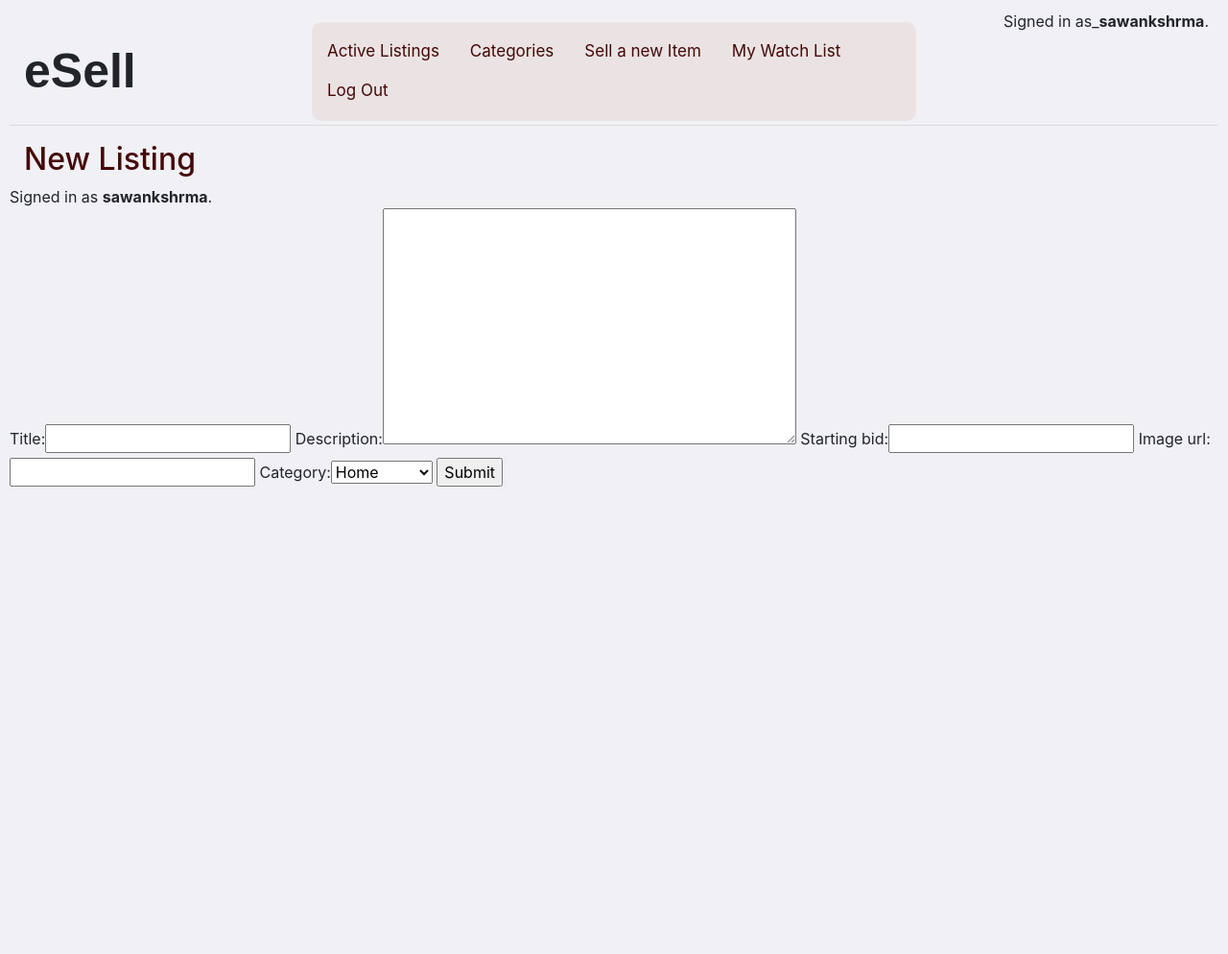
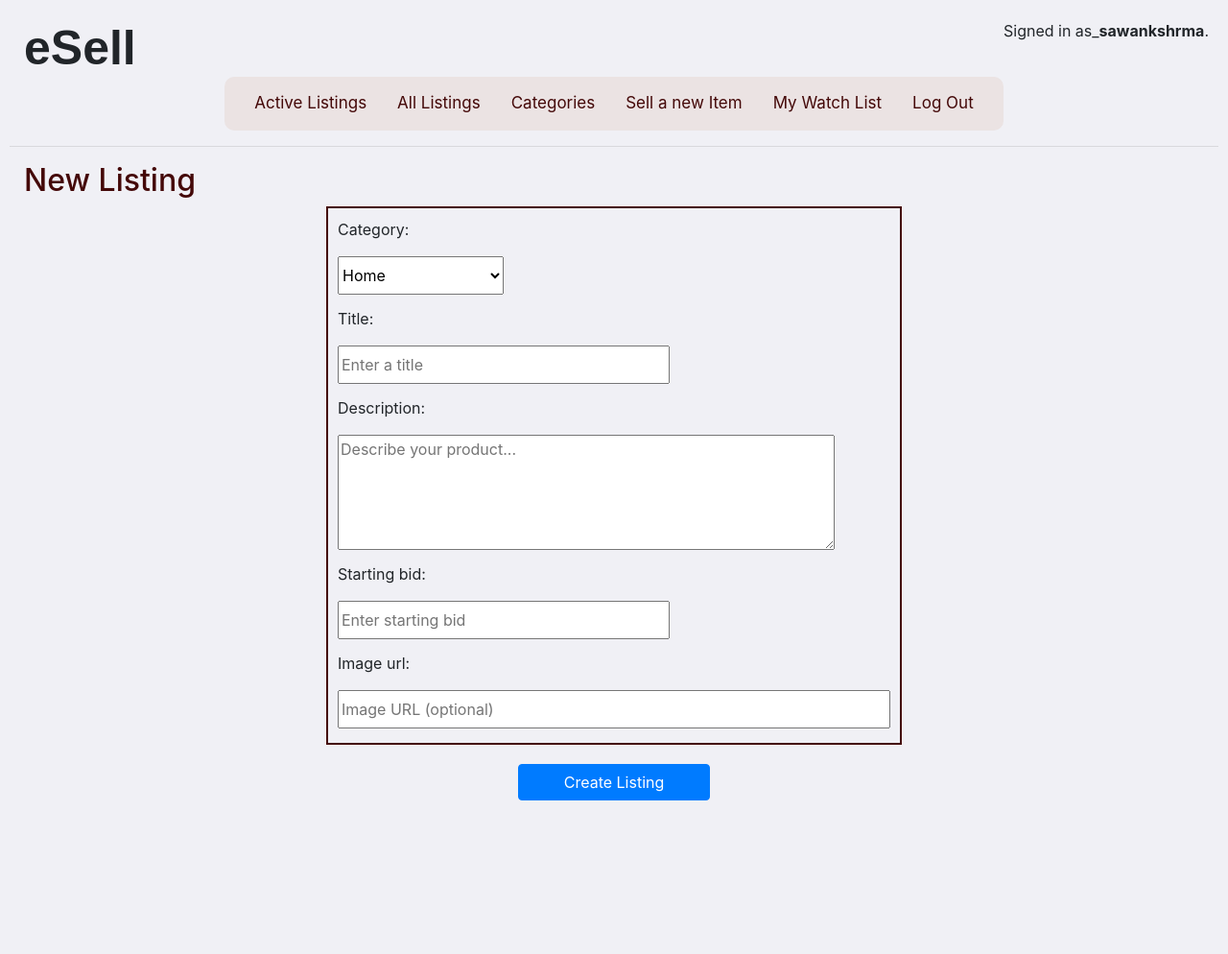
Before and after one commit to sawankshrma/eSell, a Django app: page /newlisting/ in a window 1280 px wide. Shown: the whole page at 96% size. Before the commit the page ends 507 px from the top, so only its background shows below. Run offline with Django 3.2, Linux system fonts and the light colour scheme; a user stored in the database is signed in; some libraries are stand-ins or nearby versions.

Commit message:
feat: All Listings page + some CSS change

```diff
--- a/auctions/forms.py
+++ b/auctions/forms.py
@@ -4,4 +4,32 @@ from .models import Listing
 class ListingForm(forms.ModelForm):
     class Meta:
         model = Listing
-        fields = ['title', 'description', 'starting_bid', 'image_url', 'category']
+        fields = ['category', 'title', 'description', 'starting_bid', 'image_url']
+        widgets = {
+            'title': forms.TextInput(attrs={
+                'class': 'form-control-1',
+                'placeholder': 'Enter a title',
+                'style': 'width: 60%; height: 40px; margin-bottom: 5px; margin-top: 0px;'
+
+            }),
+            'description': forms.Textarea(attrs={
+                'class': 'form-control-1',
+                'rows': 4,
+                'placeholder': 'Describe your product...',
+                'style': 'width: 90%; height: 120px; margin-bottom: 5px; margin-top: 0px;'
+            }),
+            'starting_bid': forms.NumberInput(attrs={
+                'class': 'form-control-1',
+                'placeholder': 'Enter starting bid',
+                'style': 'width: 60%;  height: 40px; margin-bottom: 5px; margin-top: 0px;'
+            }),
+            'image_url': forms.URLInput(attrs={
+                'class': 'form-control-1',
+                'placeholder': 'Image URL (optional)',
+                'style': 'width: 100%;  height: 40px; margin-bottom: 5px; margin-top: 0px;'
+            }),
+            'category': forms.Select(attrs={
+                'class': 'form-control-1',
+                'style': 'width: 30%;  height: 40px; margin-bottom: 5px; margin-top: 0px;'
+            }),
+        }
--- a/auctions/models.py
+++ b/auctions/models.py
@@ -17,6 +17,7 @@ class Listing(models.Model):
     title = models.CharField(max_length=100)
     description = models.TextField(max_length=500)
     starting_bid = models.DecimalField(max_digits=10, decimal_places=2)
+    current_bid = models.DecimalField(max_digits=10, decimal_places=2, null=True, blank=True)
     image_url = models.URLField(blank=True, null=True)
     category = models.CharField(max_length=2, choices=CATEGORY_CHOICES, default='HM')
 
--- a/auctions/static/auctions/styles.css
+++ b/auctions/static/auctions/styles.css
@@ -12,6 +12,39 @@ h1 {
 h2 {
     margin-left: 15px;
     color: rgb(68, 8, 8);
+}
+
+.form-group-1 {
+    max-width : 600px;
+    width : 90%;
+    display: flex;
+    flex-direction: column;
+    align-items: flex-start;
+    gap: 8px;
+    border: solid 2px rgb(68, 8, 8);
+    padding: 10px;
+}
+
+
+.wrapper-1{
+    display: flex;
+    margin-bottom:20px;
+    flex-wrap: wrap;
+    width : 100%;
+    justify-content: center;
+}
+
+
+.new-listing-msg, #btn-wrapper{
+    text-align: center;
+    display: flex;
+    justify-content: center;
+    width :100%;
+    margin-bottom: 150px;
+}
+#newlisting-btn{
+    align-items: center;
+    width: 200px;
 }
 
 .nav-link {
@@ -119,24 +152,26 @@ h2 {
     margin-right: 10px;
 }
 
+.extras-wrapper{
+    display: flex;
+    justify-content: center;
+    width : 100%
+}
 .extras_1 {
-    position: absolute;
-    left: 50%;
-    transform: translateX(-50%);
+    display: inline-flex;
+    justify-content: center;
     background-color: #ebe3e3;
-    padding: 10px 0;
+    padding: 7px 15px;
     border-radius: 10px;
-    display: flex;
-    gap: 5px;
     font-size: 17px;
-    color: white;
 }
 
+
 .title_block {
-    position: relative;
+    padding-top:10px;
     display: flex;
-    align-items: center;
-    height: 80px;
+    justify-content: space-between;
+    height: auto;
 }
 
 
@@ -182,9 +217,9 @@ s
     font-size: 14px;
 }
 .available {
-    color: rgb(190, 131, 168);
+    color: rgb(53, 111, 109);
 }
 
 .not-available {
-    color: rgb(213, 104, 104);
+    color: rgb(177, 8, 8);
 }
--- a/auctions/templates/auctions/layout.html
+++ b/auctions/templates/auctions/layout.html
@@ -9,22 +9,28 @@
     </head>
     <body>
 
-       <div class = "login_status">
+
+
+         <div class = "title_block">
+               <h1> <strong> eSell</strong></h1>
+               <div class = "login_status">
                 {% if user.is_authenticated %}
                     Signed in as_  <strong>{{  user.username }}</strong>.
                 {% else %}
                     Not signed in!
                 {% endif %}
         </div>
-
-         <div class = "title_block">
-               <h1> <strong> eSell</strong></h1>
+        </div>
+        <div class = extras-wrapper>
                <div class = "extras_1">
         <div class = "extras">
             <ul class="nav">
 
                 <li class="nav-item">
                     <a class="nav-link" href="{% url 'index' %}">Active Listings</a>
+                </li>
+                <li class="nav-item">
+                    <a class="nav-link" href="{% url 'all' %}">All Listings</a>
                 </li>
                  <li class="nav-item">
                     <!-- again url -->
@@ -61,6 +67,7 @@
         </div>
 
 
+
         <hr>
         {% block body %}
         {% endblock %}
--- a/auctions/templates/auctions/login.html
+++ b/auctions/templates/auctions/login.html
@@ -3,7 +3,7 @@
 {% block body %}
 <div class="login-wrapper">
     <div class="login-container">
-        <h2 class="login-heading">Login</h2>
+        <h3 class="login-heading">LogIn</h3>
         <div class="spacer-small"></div>
 
         {% if message %}
--- a/auctions/templates/auctions/newListing.html
+++ b/auctions/templates/auctions/newListing.html
@@ -6,14 +6,38 @@
     <h2>New Listing</h2>
 
     {% if user.is_authenticated %}
-                Signed in as <strong>{{ user.username }}</strong>.
-                <form action = "{% url 'newlisting' %}", method = "post">
-                  {% csrf_token %}
-                  {{ form1 }}
-                  <input type="submit">
-               </form>
-            {% else %}
-                Not signed in. Please sign in to add a new product.
-            {% endif %}
+        <!-- <div class="new-listing-msg">
+            Signed in as_ <strong>{{ user.username }}</strong>.
+        </div> -->
 
+        <form action="{% url 'newlisting' %}" method="post">
+            <div class = "wrapper-1">
+            <div class="form-group-1">
+            {% csrf_token %}
+
+            {% for field in form1 %}
+
+
+                    {{ field.label_tag }}
+                    {{ field }}
+                    {{ field.errors }}
+
+
+            {% endfor %}
+
+
+
+            </div>
+            </div>
+            <div id="btn-wrapper">
+                <input id="newlisting-btn" class="btn btn-primary login-button" type="submit" value="Create Listing">
+            </div>
+        </form>
+        </div>
+
+    {% else %}
+        <div class="new-listing-msg">
+            Not signed in. Please sign in to add a new product.
+        </div>
+    {% endif %}
 {% endblock %}
--- a/auctions/templates/auctions/register.html
+++ b/auctions/templates/auctions/register.html
@@ -4,7 +4,7 @@
 
 <div class="register-page">
     <div class="register-container">
-        <h2 class="register-heading">Register</h2>
+        <h3 class="register-heading">Register</h3>
         <div class="spacer-small"></div>
 
         <form action="{% url 'register' %}" method="post" class="register-form">
--- a/auctions/urls.py
+++ b/auctions/urls.py
@@ -4,6 +4,7 @@ from . import views
 
 urlpatterns = [
     path("", views.index, name="index"),
+    path("all/", views.all, name="all"),
     path("login/", views.login_view, name="login"),
     path("logout/", views.logout_view, name="logout"),
     path("register/", views.register, name="register"),
--- a/auctions/views.py
+++ b/auctions/views.py
@@ -9,12 +9,18 @@ from .forms import ListingForm
 
 
 def index(request):
-    listings = Listing.objects.all()
-
+    title = "Active Listings"
     return render(request, "auctions/index.html", {
-        "listings": Listing.objects.all()
+        "listings": Listing.objects.filter(is_active=True),
+        "title" : title
     })
 
+def all(request):
+    title = "All Listings"
+    return render(request, "auctions/index.html", {
+        "listings": Listing.objects.all(),
+        "title" : title
+    })
 
 def login_view(request):
     if request.method == "POST":
@@ -73,6 +79,7 @@ def newlisting(request):
         if (form1.is_valid()):
             listing = form1.save(commit=False) #Why? Because we want to set the owner (a field not included in the form) before saving.
             listing.owner = request.user
+            listing.current_bid = listing.starting_bid
             listing.save()
             return redirect('index')  ## change this to that listing page afterwards
         #something like
```
Also changed, not shown: auctions/templates/auctions/index.html (+4 -5 lines), auctions/migrations/0003_listing_current_bid.py (added), db.sqlite3.
